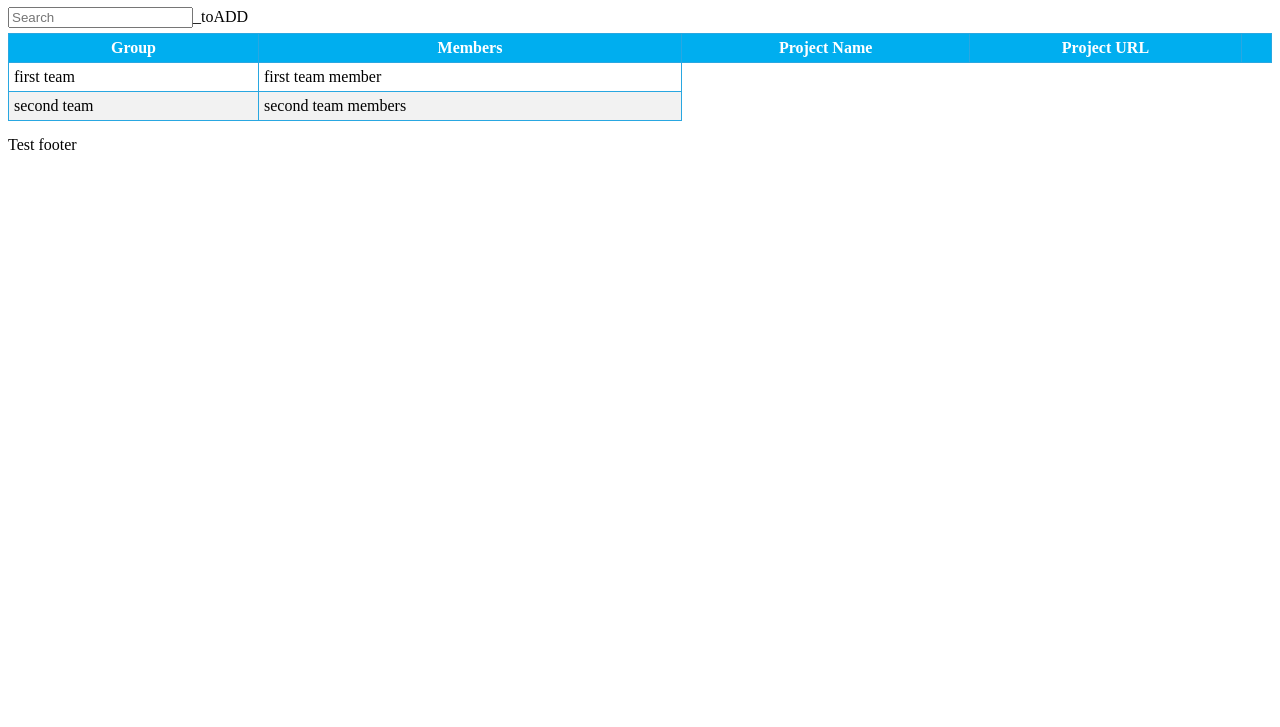
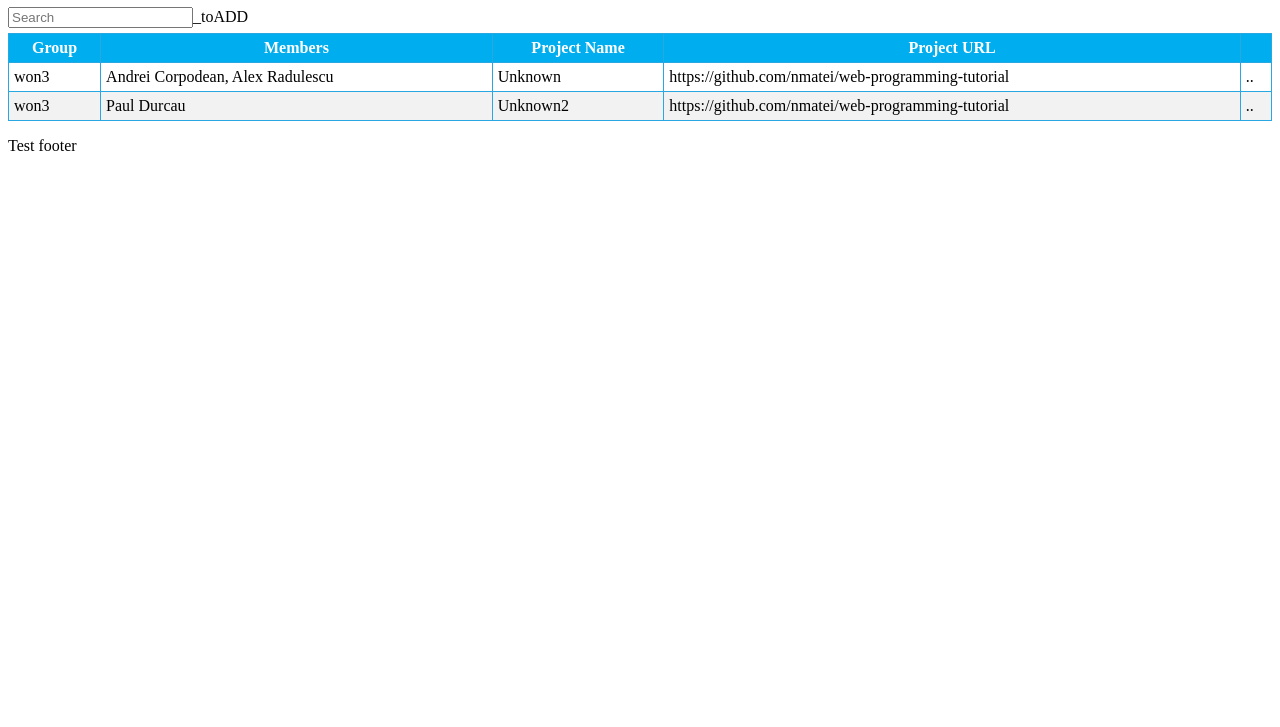
Before and after one commit to ACorpodean/teams-networking, a plain HTML site: page index.html in a window 1280 px wide. Shown: the part 73-800 px from the top of the page. Drawn offline with Linux system fonts and the light colour scheme.

Commit message:
read/print from json

```diff
--- /dev/null
+++ b/data/teams.json
@@ -0,0 +1,14 @@
+[
+    {
+        "group": "won3",
+        "members": "Andrei Corpodean, Alex Radulescu",
+        "name": "Unknown",
+        "url": "https://github.com/nmatei/web-programming-tutorial"
+    },
+    {
+        "group": "won3",
+        "members": "Paul Durcau",
+        "name": "Unknown2",
+        "url": "https://github.com/nmatei/web-programming-tutorial"
+    }
+]
--- a/functions.js
+++ b/functions.js
@@ -0,0 +1,32 @@
+
+let allTeams = [];
+
+function loadTeams() {
+    fetch("data/teams.json")
+        .then(r=> r.json())
+        .then(teams=>{
+            console.warn('teams', teams)
+            allTeams = teams;
+            displayTeams(teams);
+        })
+}
+
+function getTeamsAsHTML(teams){
+    return teams.map(team => {
+        return `<tr>
+        <td>${team.group}</td>
+        <td>${team.members}</td>
+        <td>${team.name}</td>
+        <td>${team.url}</td>
+        <td>..</td>
+        </tr>`
+    }).join('');
+}
+function displayTeams(teams){
+    const html = getTeamsAsHTML(teams);
+
+    document.querySelector('#list tbody').innerHTML = html;
+
+}
+
+loadTeams();
--- a/index.html
+++ b/index.html
@@ -26,20 +26,12 @@
                 <th></th>
             </tr>
         </thead>
-        <tbody></tbody>
+        <tbody>
+
+        </tbody>
         <tfoot>
-        <tr>
-            <td>first team</td>
-            <td>first team member</td>
-        </tr>
-        <tr>
-            <td>second team</td>
-            <td>second team members</td>
-        </tr>
-        <tr></tr>
-        <tr></tr>
-        <tr></tr>
-    </tfoot>
+
+        </tfoot>
     </table>
     <script src="functions.js"></script>
 </body>
```
